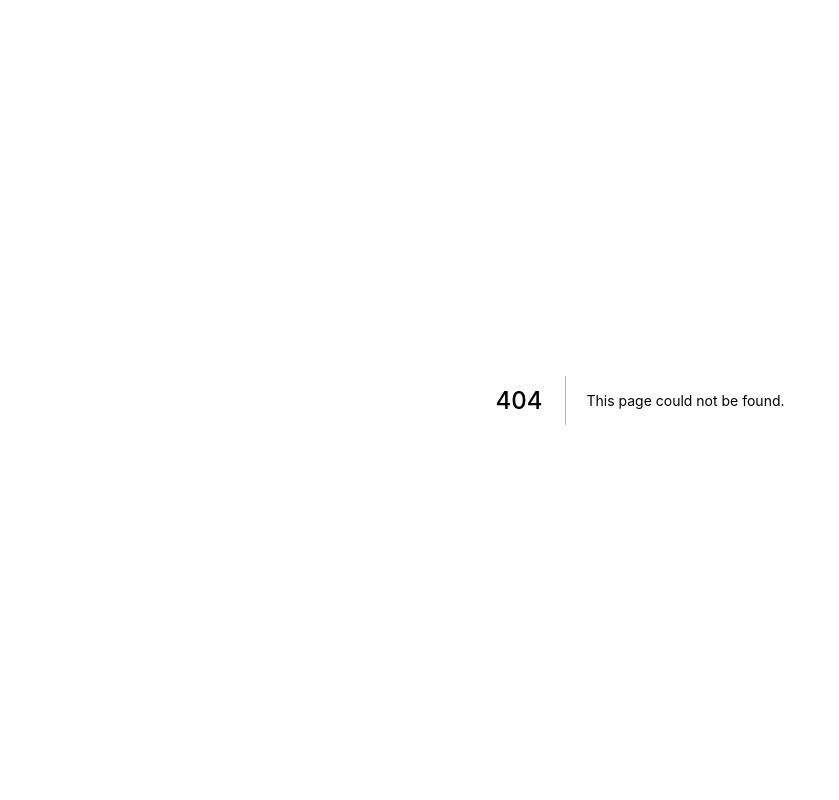
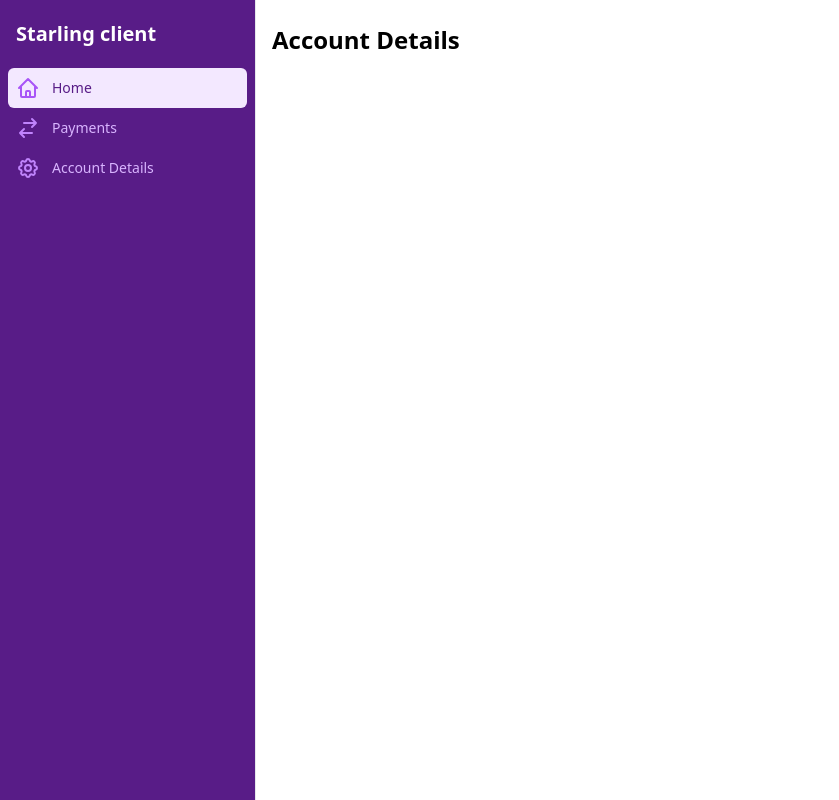
Before and after one commit to rjl-old/starling-client, a Next.js app: page /account_details in a window 1280 px wide. Before the commit this address had no page. Shown: the whole page, without its empty margins (0-839 px from the left). Built offline with nearby package versions, Linux system fonts and the light colour scheme.

Commit message:
start sidenav pages

```diff
--- a/components/SidebarNavigation.tsx
+++ b/components/SidebarNavigation.tsx
@@ -4,14 +4,26 @@
   SwitchHorizontalIcon,
 } from "@heroicons/react/outline";
 
+import Link from "next/link";
+
 function classNames(...classes) {
   return classes.filter(Boolean).join(" ");
 }
 
 const navigation = [
-  { name: "Home", href: "#", icon: HomeIcon, current: true },
-  { name: "Payments", href: "#", icon: SwitchHorizontalIcon, current: false },
-  { name: "Account Details", href: "#", icon: CogIcon, current: false },
+  { name: "Home", href: "/", icon: HomeIcon, current: true },
+  {
+    name: "Payments",
+    href: "/payments",
+    icon: SwitchHorizontalIcon,
+    current: false,
+  },
+  {
+    name: "Account Details",
+    href: "/account_details",
+    icon: CogIcon,
+    current: false,
+  },
 ];
 
 export const SidebarNavigation = () => {
@@ -25,26 +37,26 @@
         {/* Navigation */}
         <nav className={"flex-1 mt-5 px-2"}>
           {navigation.map((item) => (
+            <Link key={item.name} href={item.href}>
               <a
-              key={item.name}
-              href={item.href}
                 className={classNames(
                   item.current
-                  ? "bg-orange-100 text-orange-900"
-                  : "text-orange-600 hover:bg-orange-50 hover:text-orange-900",
+                    ? "bg-purple-100 text-purple-900"
+                    : "text-purple-300 hover:bg-purple-50 hover:text-purple-900",
                   "group flex items-center px-2 py-2 text-sm font-medium rounded-md"
                 )}
               >
                 <item.icon
                   className={classNames(
                     item.current
-                    ? "text-orange-500"
-                    : "text-orange-400 group-hover:text-orange-500",
+                      ? "text-purple-500"
+                      : "text-purple-400 group-hover:text-purple-500",
                     "mr-3 flex-shrink-0 h-6 w-6"
                   )}
                 />
                 {item.name}
               </a>
+            </Link>
           ))}
         </nav>
       </div>
--- /dev/null
+++ b/pages/account_details.tsx
@@ -0,0 +1,25 @@
+import { SidebarNavigation } from "../components/SidebarNavigation";
+
+export default function AccountDetails() {
+  return (
+    <>
+      {/* Static sidebar for desktop */}
+      <div className="md:flex md:w-64 md:flex-col md:fixed md:inset-y-0">
+        <SidebarNavigation />
+      </div>
+
+      {/* Main content */}
+      <div className="md:pl-64 flex flex-col flex-1">
+        <main className={"flex-1"}>
+          <div className={"px-4 py-6"}>
+            {/* Main content title */}
+            <h1 className={" text-2xl font-semibold pb-4"}>Account Details</h1>
+
+            {/* Content */}
+            <div></div>
+          </div>
+        </main>
+      </div>
+    </>
+  );
+}
--- /dev/null
+++ b/pages/payments.tsx
@@ -0,0 +1,25 @@
+import { SidebarNavigation } from "../components/SidebarNavigation";
+
+export default function AccountDetails() {
+  return (
+    <>
+      {/* Static sidebar for desktop */}
+      <div className="md:flex md:w-64 md:flex-col md:fixed md:inset-y-0">
+        <SidebarNavigation />
+      </div>
+
+      {/* Main content */}
+      <div className="md:pl-64 flex flex-col flex-1">
+        <main className={"flex-1"}>
+          <div className={"px-4 py-6"}>
+            {/* Main content title */}
+            <h1 className={" text-2xl font-semibold pb-4"}>Payments</h1>
+
+            {/* Content */}
+            <div></div>
+          </div>
+        </main>
+      </div>
+    </>
+  );
+}
```
Lines whose indentation alone changed are shown as unchanged.
